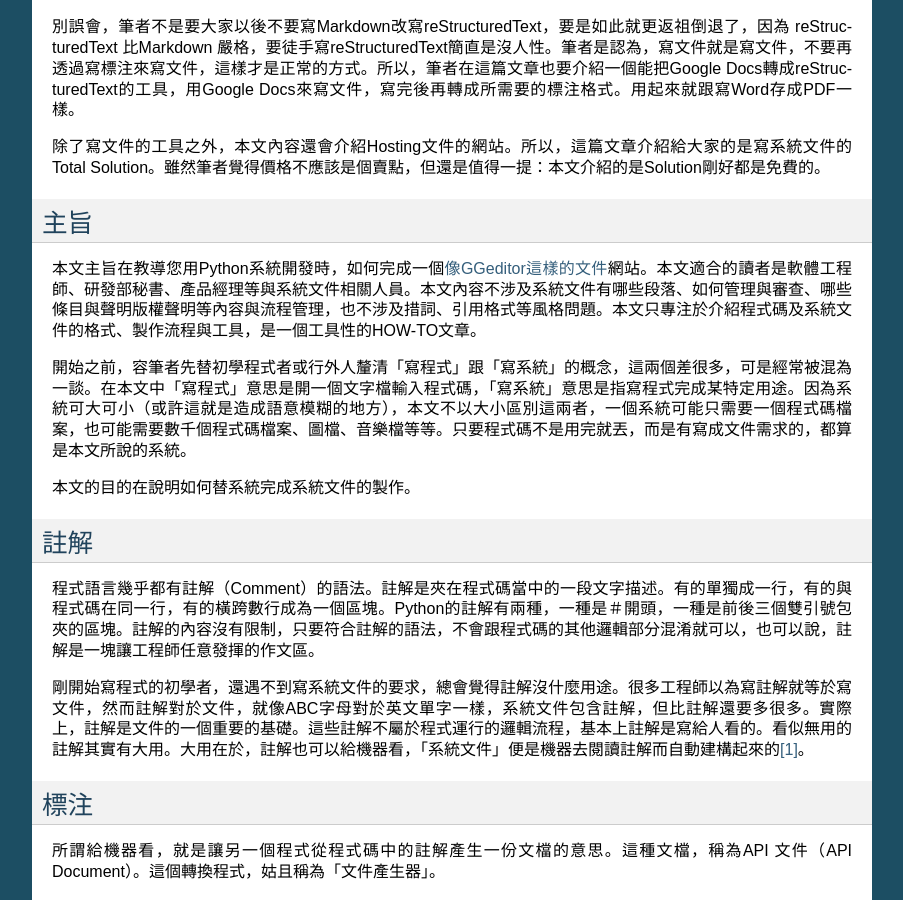
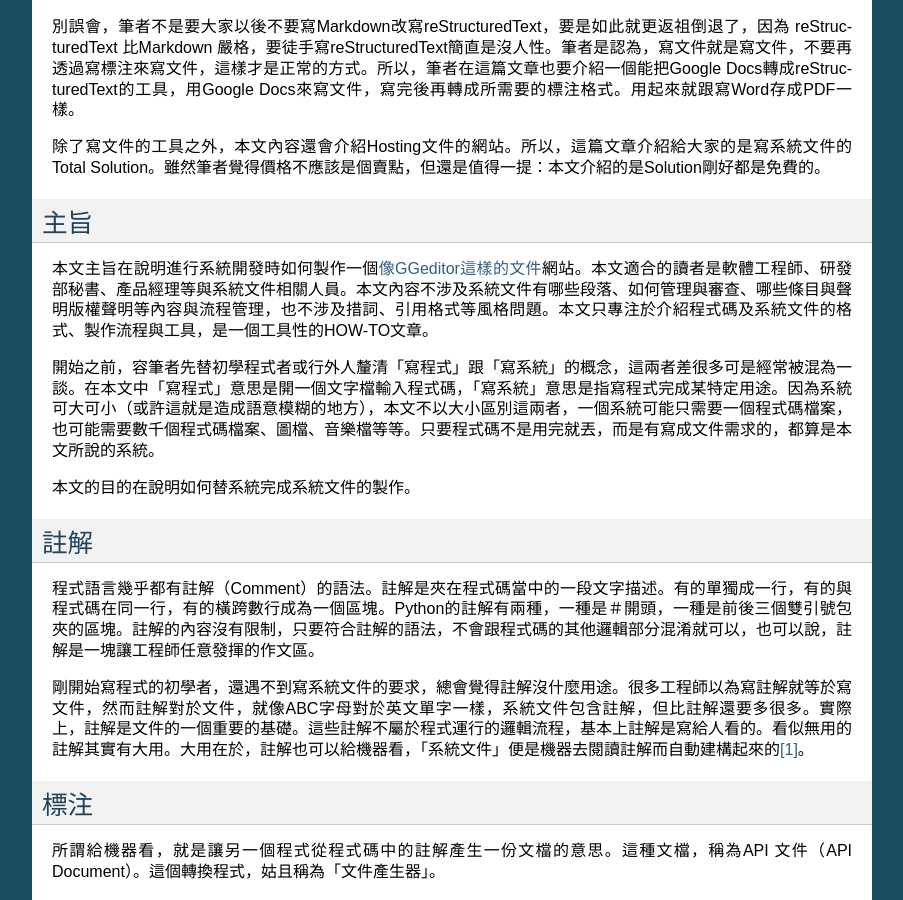
Before and after one commit to iapyeh/iapyeh, a Sphinx documentation site: the page built from docs/blogs/technical/how2pydocs.rst, in a window 1280 px wide and 900 px high, scrolled down 741 px. Shown: the whole window, without its empty margins (198-1101 px from the left). Built offline with Sphinx 7.4.7, drawn with Linux system fonts in a browser that asks for light colours.

Commit message:
Google Docs reST Editor@2017-1-19 15:52:29

```diff
--- a/docs/blogs/technical/how2pydocs.rst
+++ b/docs/blogs/technical/how2pydocs.rst
@@ -32,9 +32,9 @@
 主旨
 ====
 
-本文主旨在教導您用Python系統開發時，如何完成一個\ |LINK2|\ 網站。本文適合的讀者是軟體工程師、研發部秘書、產品經理等與系統文件相關人員。本文內容不涉及系統文件有哪些段落、如何管理與審查、哪些條目與聲明版權聲明等內容與流程管理，也不涉及措詞、引用格式等風格問題。本文只專注於介紹程式碼及系統文件的格式、製作流程與工具，是一個工具性的HOW-TO文章。
+本文主旨在說明進行系統開發時如何製作一個\ |LINK2|\ 網站。本文適合的讀者是軟體工程師、研發部秘書、產品經理等與系統文件相關人員。本文內容不涉及系統文件有哪些段落、如何管理與審查、哪些條目與聲明版權聲明等內容與流程管理，也不涉及措詞、引用格式等風格問題。本文只專注於介紹程式碼及系統文件的格式、製作流程與工具，是一個工具性的HOW-TO文章。
 
-開始之前，容筆者先替初學程式者或行外人釐清「寫程式」跟「寫系統」的概念，這兩個差很多，可是經常被混為一談。在本文中「寫程式」意思是開一個文字檔輸入程式碼，「寫系統」意思是指寫程式完成某特定用途。因為系統可大可小（或許這就是造成語意模糊的地方），本文不以大小區別這兩者，一個系統可能只需要一個程式碼檔案，也可能需要數千個程式碼檔案、圖檔、音樂檔等等。只要程式碼不是用完就丟，而是有寫成文件需求的，都算是本文所說的系統。
+開始之前，容筆者先替初學程式者或行外人釐清「寫程式」跟「寫系統」的概念，這兩者差很多可是經常被混為一談。在本文中「寫程式」意思是開一個文字檔輸入程式碼，「寫系統」意思是指寫程式完成某特定用途。因為系統可大可小（或許這就是造成語意模糊的地方），本文不以大小區別這兩者，一個系統可能只需要一個程式碼檔案，也可能需要數千個程式碼檔案、圖檔、音樂檔等等。只要程式碼不是用完就丟，而是有寫成文件需求的，都算是本文所說的系統。
 
 本文的目的在說明如何替系統完成系統文件的製作。
 
```
